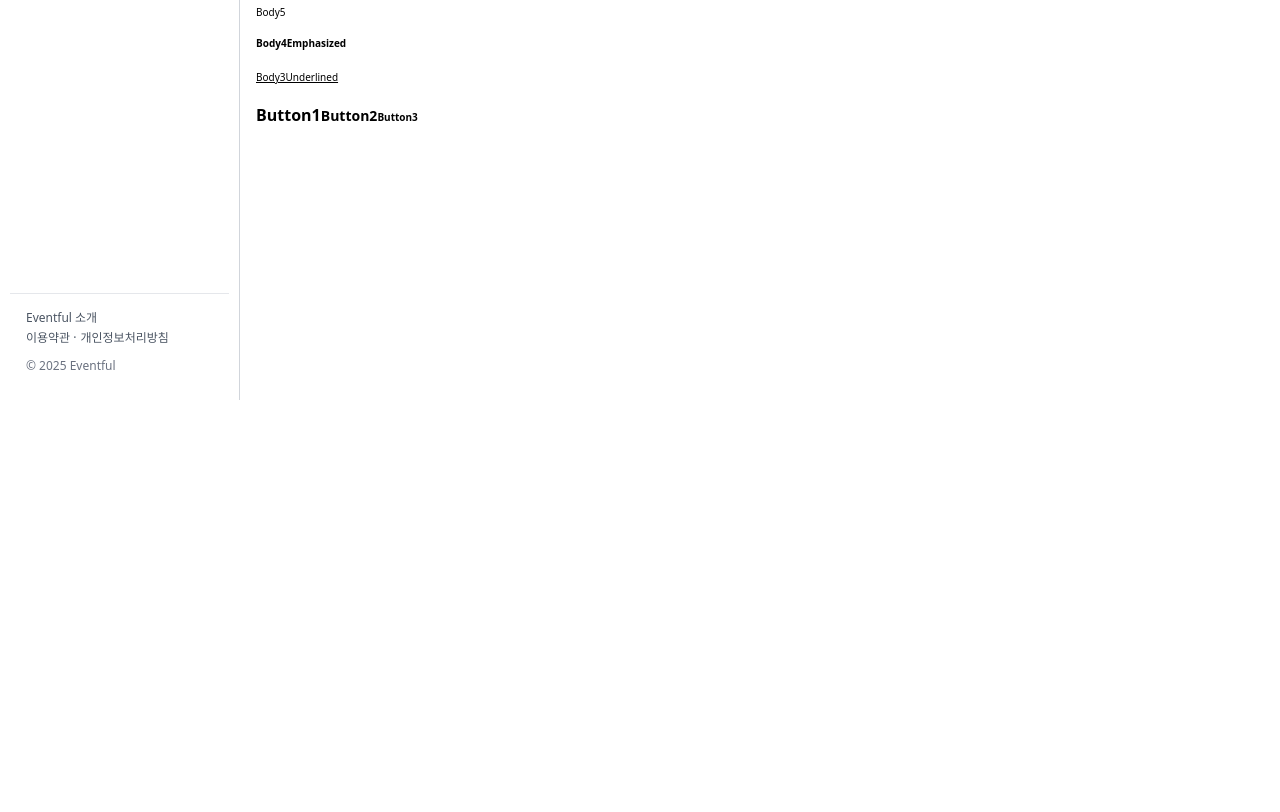
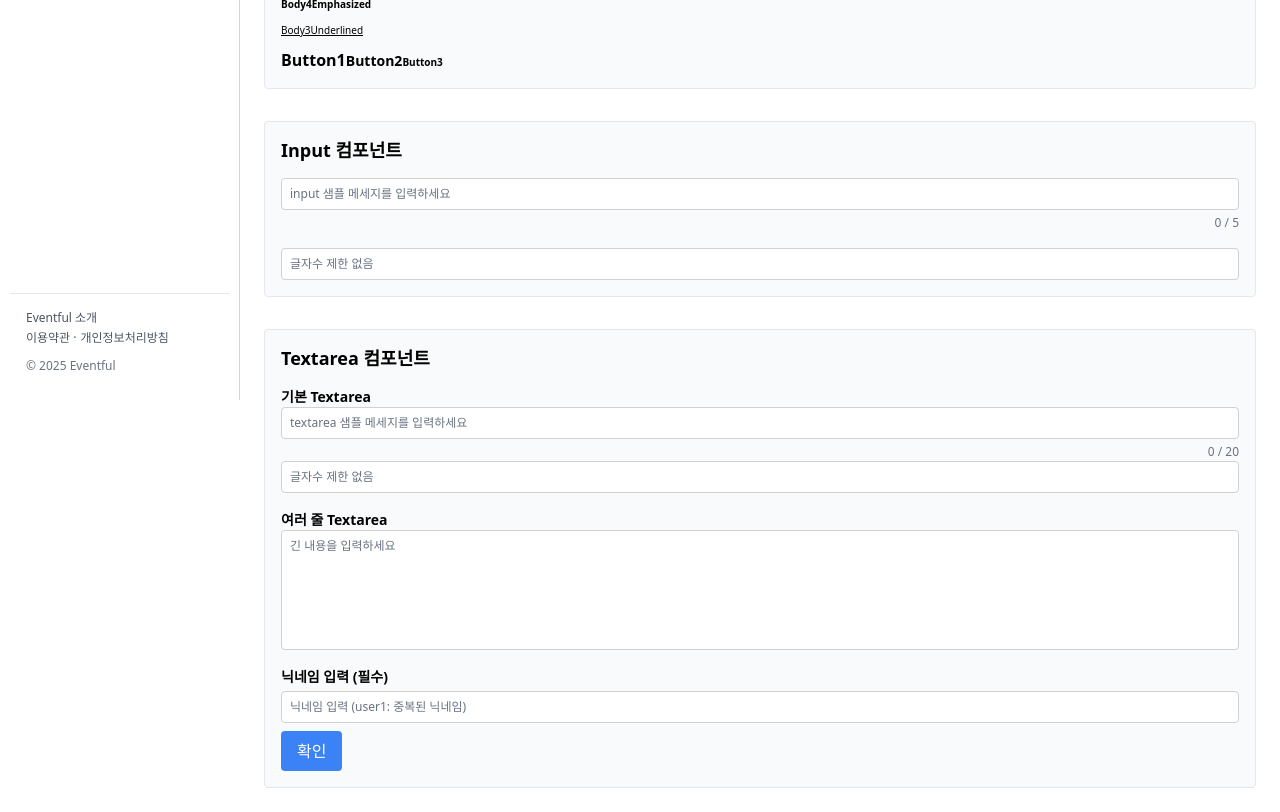
Before and after one commit to Event-ful/eventful_front, a React (Vite) app: page /shared_components in a window 1280 px wide. Shown: the part 400-1212 px from the top of the page. Before the commit the page ends 800 px from the top, so only its background shows below. Built offline with nearby package versions, Linux system fonts and the light colour scheme; a web font is replaced by a local one.

Commit message:
#3 feat: input, textarea 컴포넌트 구현

```diff
--- a/src/pages/shared.page.tsx
+++ b/src/pages/shared.page.tsx
@@ -1,11 +1,40 @@
-import { Title1, Title2, Title3, Title4, Headline1, Headline2, Body1, Body2, Body4, Body5, Body4Emphasized, Body3Underlined, Button1, Button2, Button3 } from '../shared/ui/Typography';
+import { useState } from 'react';
+import { Textarea } from '@/shared/ui/textarea';
+import { Input } from '@/shared/ui/input';
+import { Title1, Title2, Title3, Title4, Headline1, Headline2, Body1, Body2, Body4, Body5, Body4Emphasized, Body3Underlined, Button1, Button2, Button3 } from '@/shared/ui/typography';
 
 export default function SharedComponents() {
+  const [inputText, setInputText] = useState('');
+  const [text, setText] = useState('');
+  const [texts, setTexts] = useState('');
+  const [nickname, setNickname] = useState('');
+  const [status, setStatus] = useState<'success' | 'error'>();
+  const [errorMessage, setErrorMessage] = useState('');
+
+  const handleCheck = () => {
+    if (nickname.trim() === '') {
+      setStatus('error');
+      setErrorMessage('필수 입력 사항입니다.');
+      return;
+    }
+
+    if (nickname.toLowerCase() === 'user1') {
+      setStatus('error');
+      setErrorMessage('중복된 닉네임입니다.');
+    } else {
+      setStatus('success');
+      setErrorMessage('사용 가능한 닉네임입니다.');
+    }
+  };
+
   return (
-    <div className="space-y-4">
+    <div className="space-y-8 p-6">
+      {/* 타이포그래피 */}
+      <section className="space-y-4 p-4 border rounded bg-gray-50">
+        <div className="space-y-2">
           <Title1>Title1</Title1>
           <Title2>Title2</Title2>
-      <Title3>Title3 </Title3>
+          <Title3>Title3</Title3>
           <Title4>Title4</Title4>
 
           <Headline1>Headline1</Headline1>
@@ -22,5 +51,51 @@ export default function SharedComponents() {
           <Button2>Button2</Button2>
           <Button3>Button3</Button3>
         </div>
+      </section>
+
+      {/* Input */}
+      <section className="space-y-4 p-4 border rounded bg-gray-50">
+        <Title1>Input 컴포넌트</Title1>
+        <Input value={inputText} onChange={setInputText} placeholder="input 샘플 메세지를 입력하세요" maxLength={5} />
+        <Input value={inputText} onChange={setInputText} placeholder="글자수 제한 없음" />
+      </section>
+
+      {/* Textarea  */}
+      <section className="space-y-4 p-4 border rounded bg-gray-50">
+        <Title1>Textarea 컴포넌트</Title1>
+
+        <div>
+          <Title3>기본 Textarea</Title3>
+          <Textarea value={text} onChange={setText} placeholder="textarea 샘플 메세지를 입력하세요" maxLength={20} />
+          <Textarea value={text} onChange={setText} placeholder="글자수 제한 없음" />
+        </div>
+
+        <div>
+          <Title3>여러 줄 Textarea</Title3>
+          <Textarea value={texts} onChange={setTexts} height="120px" placeholder="긴 내용을 입력하세요" />
+        </div>
+
+        <div>
+          <Title3 className="mb-1">닉네임 입력 (필수)</Title3>
+          <Textarea
+            value={nickname}
+            onChange={val => {
+              setNickname(val);
+              if (status === 'error' && errorMessage === '필수 입력 사항입니다.') {
+                setErrorMessage('');
+                setStatus(undefined);
+              }
+            }}
+            placeholder="닉네임 입력 (user1: 중복된 닉네임)"
+            status={status}
+            errorMessage={status === 'error' ? errorMessage : undefined}
+            successMessage={status === 'success' ? errorMessage : undefined}
+          />
+          <button onClick={handleCheck} className="mt-2 px-4 py-2 bg-blue-500 text-white-50 rounded">
+            확인
+          </button>
+        </div>
+      </section>
+    </div>
   );
 }
--- a/src/routes/layout.tsx
+++ b/src/routes/layout.tsx
@@ -11,12 +11,12 @@ export default function Layout() {
           <span className="text-sm font-medium bg-[#009689] text-white px-4 py-1 rounded-[8px]">낙현</span>
         </div>
       </div>
-      <div className="flex gap-4">
+      <div className="flex">
         <div className="w-[240px] h-[calc(100vh-50px)] border-r border-gray-300">
           <Sidebar />
         </div>
 
-        <div className="content">
+        <div className="content flex-1 h-[calc(100vh-50px)]">
           <Outlet />
         </div>
       </div>
--- /dev/null
+++ b/src/shared/ui/input/index.tsx
@@ -0,0 +1,107 @@
+import { useState, useRef } from 'react';
+import X from '@/assets/svg/X.svg';
+
+interface InputProps {
+  value: string;
+  onChange: (value: string) => void;
+  height?: string;
+  placeholder?: string;
+  errorMessage?: string;
+  successMessage?: string;
+  status?: 'success' | 'error';
+  className?: string;
+  maxLength?: number;
+}
+
+export const Input = ({ value, onChange, height, placeholder, errorMessage, successMessage, status, className, maxLength }: InputProps) => {
+  const [isFocused, setIsFocused] = useState(false);
+  const inputRef = useRef<HTMLInputElement>(null);
+
+  const isTyping = value.length > 0;
+
+  const clearText = () => {
+    onChange('');
+    inputRef.current?.focus();
+  };
+
+  const handleChange = (e: React.ChangeEvent<HTMLInputElement>) => {
+    const val = e.target.value;
+    if (!maxLength || val.length <= maxLength) {
+      onChange(val);
+    }
+  };
+
+  const getBorderColor = () => {
+    if (status === 'error') return 'border-red-200';
+    if (isFocused || isTyping) return 'border-black-300';
+    return 'border-black-200';
+  };
+
+  const getTextColor = () => {
+    if (isTyping) return 'text-black-500';
+    return 'text-black-300';
+  };
+
+  const getMessageColor = () => {
+    if (status === 'error') return 'text-red-200';
+    if (status === 'success') return 'text-blue-300';
+    return 'text-black-300';
+  };
+
+  const getMessage = () => {
+    if (status === 'error') return errorMessage;
+    if (status === 'success') return successMessage;
+    return '';
+  };
+
+  return (
+    <div className={`w-full m-0 ${className ?? ''}`}>
+      <div className="relative">
+        <input
+          ref={inputRef}
+          value={value}
+          onChange={handleChange}
+          onFocus={() => setIsFocused(true)}
+          onBlur={() => setIsFocused(false)}
+          placeholder={isFocused || isTyping ? '' : placeholder}
+          style={{ height }}
+          className={`
+            w-full resize-none block rounded py-2 pl-2 pr-4
+            bg-white-50 border-[1px] transition-colors
+            font-regular text-[12px] leading-[14px]
+            focus:outline-none
+            ${getBorderColor()}
+            ${getTextColor()}
+            placeholder:text-black-300 placeholder:font-regular placeholder:text-[12px]
+            ${isFocused ? 'caret-black-400' : ''}
+          `}
+        />
+
+        {isTyping && isFocused && (
+          <button
+            onMouseDown={e => {
+              e.preventDefault();
+              clearText();
+            }}
+            className="absolute right-[5px] top-[6px] p-1 rounded transition-colors"
+            type="button"
+          >
+            <img src={X} alt="cancel" className="w-[12px] h-[12px]" />
+          </button>
+        )}
+      </div>
+
+      {maxLength && (
+        <div className={`mt-[4px] text-right text-[12px] font-regular ${value.length == maxLength ? 'text-red-200' : 'text-black-300'}`}>
+          {value.length} / {maxLength}
+        </div>
+      )}
+
+      {status && (
+        <div className="mt-[4px]">
+          <p className={`ml-[2px] font-regular text-[12px] ${getMessageColor()}`}>{getMessage()}</p>
+        </div>
+      )}
+    </div>
+  );
+};
--- /dev/null
+++ b/src/shared/ui/textarea/index.tsx
@@ -0,0 +1,108 @@
+import { useState, useRef } from 'react';
+import X from '@/assets/svg/X.svg';
+
+interface TextareaProps {
+  value: string;
+  onChange: (value: string) => void;
+  height?: string;
+  placeholder?: string;
+  errorMessage?: string;
+  successMessage?: string;
+  status?: 'success' | 'error';
+  className?: string;
+  maxLength?: number;
+}
+
+export const Textarea = ({ value, onChange, height, placeholder, errorMessage, successMessage, status, className, maxLength }: TextareaProps) => {
+  const [isFocused, setIsFocused] = useState(false);
+  const textareaRef = useRef<HTMLTextAreaElement>(null);
+
+  const isTyping = value.length > 0;
+
+  const clearText = () => {
+    onChange('');
+    textareaRef.current?.focus();
+  };
+
+  const handleChange = (e: React.ChangeEvent<HTMLTextAreaElement>) => {
+    const val = e.target.value;
+    if (!maxLength || val.length <= maxLength) {
+      onChange(val);
+    }
+  };
+
+  const getBorderColor = () => {
+    if (status === 'error') return 'border-red-200';
+    if (isFocused || isTyping) return 'border-black-300';
+    return 'border-black-200';
+  };
+
+  const getTextColor = () => {
+    if (isTyping) return 'text-black-500';
+    return 'text-black-300';
+  };
+
+  const getMessageColor = () => {
+    if (status === 'error') return 'text-red-200';
+    if (status === 'success') return 'text-blue-300';
+    return 'text-black-300';
+  };
+
+  const getMessage = () => {
+    if (status === 'error') return errorMessage;
+    if (status === 'success') return successMessage;
+    return '';
+  };
+
+  return (
+    <div className={`w-full m-0 ${className ?? ''}`}>
+      <div className="relative">
+        <textarea
+          ref={textareaRef}
+          value={value}
+          onChange={handleChange}
+          onFocus={() => setIsFocused(true)}
+          onBlur={() => setIsFocused(false)}
+          placeholder={isFocused || isTyping ? '' : placeholder}
+          rows={1}
+          style={{ height }}
+          className={`
+            w-full resize-none block rounded py-2 pl-2 pr-4
+            bg-white-50 border-[1px] transition-colors
+            font-regular text-[12px] leading-[14px]
+            focus:outline-none
+            ${getBorderColor()}
+            ${getTextColor()}
+            placeholder:text-black-300 placeholder:font-regular placeholder:text-[12px]
+            ${isFocused ? 'caret-black-400' : ''}
+          `}
+        />
+
+        {isTyping && isFocused && (
+          <button
+            onMouseDown={e => {
+              e.preventDefault();
+              clearText();
+            }}
+            className="absolute right-[5px] top-[6px] p-1 rounded transition-colors"
+            type="button"
+          >
+            <img src={X} alt="cancel" className="w-[12px] h-[12px]" />
+          </button>
+        )}
+      </div>
+
+      {maxLength && (
+        <div className={`mt-[4px] text-right text-[12px] font-regular ${value.length == maxLength ? 'text-red-200' : 'text-black-300'}`}>
+          {value.length} / {maxLength}
+        </div>
+      )}
+
+      {status && (
+        <div className="mt-[4px]">
+          <p className={`ml-[2px] font-regular text-[12px] ${getMessageColor()}`}>{getMessage()}</p>
+        </div>
+      )}
+    </div>
+  );
+};
```
Also changed, not shown: src/assets/svg/X.svg (added), 1 other file (tests, documents, lock files or other folders). Lines whose indentation alone changed are shown as unchanged.
